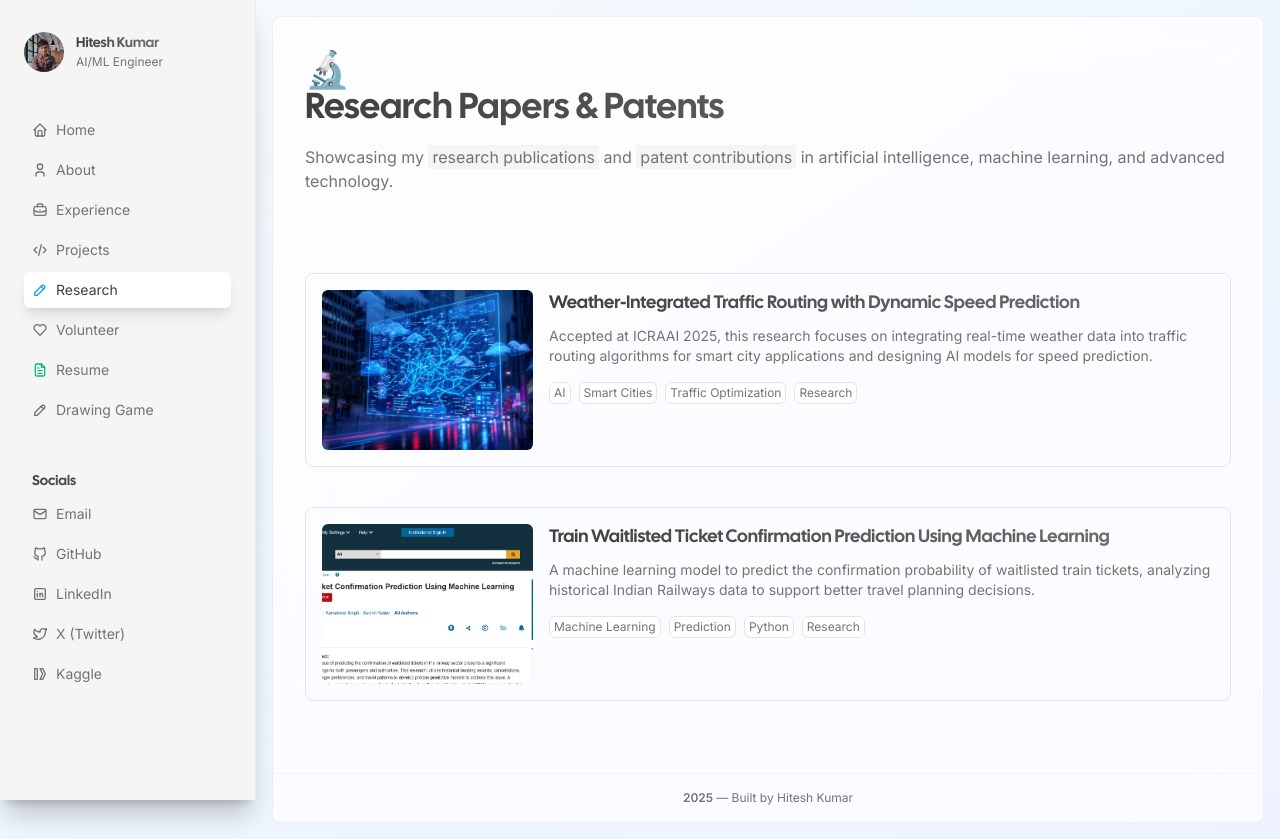
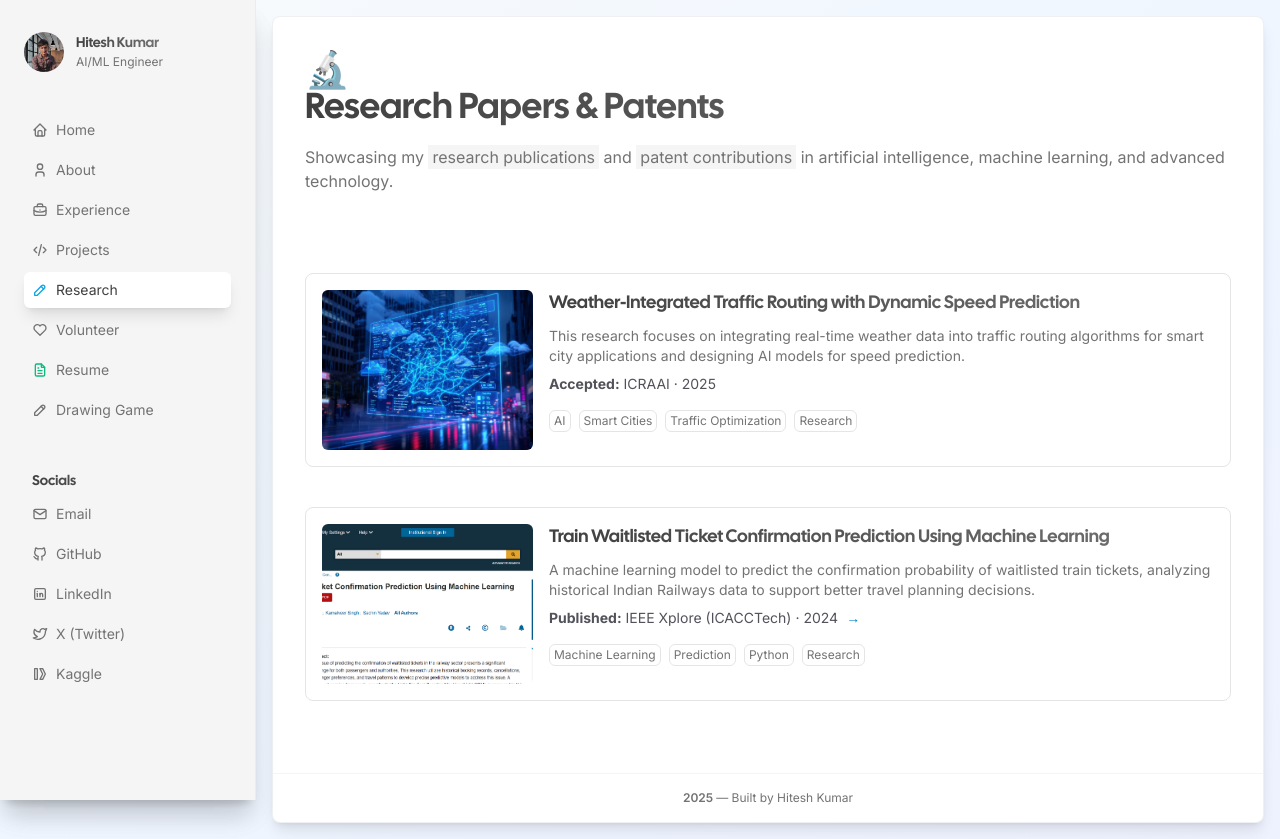
Before and after one commit to Hiteshydv001/AI-ML-Portfolio, a Next.js app: page /research in a window 1280 px wide. Built offline with nearby package versions, Linux system fonts and the light colour scheme.

Commit message:
fix blinking

```diff
--- a/lib/getAllBlogs.ts
+++ b/lib/getAllBlogs.ts
@@ -11,6 +11,12 @@ export async function getAllBlogs() {
       date: "2024-11-17",
       title: "Train Waitlisted Ticket Confirmation Prediction Using Machine Learning",
       description: "A machine learning model to predict the confirmation probability of waitlisted train tickets, analyzing historical Indian Railways data to support better travel planning decisions.",
+      venue: {
+        status: 'Published',
+        name: 'IEEE Xplore (ICACCTech)',
+        year: '2024',
+        url: 'https://ieeexplore.ieee.org'
+      },
       image: "/images/Publication-2.png",
       tags: ["Machine Learning", "Prediction", "Python", "Research"]
     },
@@ -18,7 +24,13 @@ export async function getAllBlogs() {
       slug: "weather-traffic-routing",
       date: "2025-02-21",
       title: "Weather-Integrated Traffic Routing with Dynamic Speed Prediction",
-      description: "Accepted at ICRAAI 2025, this research focuses on integrating real-time weather data into traffic routing algorithms for smart city applications and designing AI models for speed prediction.",
+      description: "This research focuses on integrating real-time weather data into traffic routing algorithms for smart city applications and designing AI models for speed prediction.",
+      venue: {
+        status: 'Accepted',
+        name: 'ICRAAI',
+        year: '2025',
+        url: ''
+      },
       image: "/images/Publication-1.png",
       tags: ["AI", "Smart Cities", "Traffic Optimization", "Research"]
     }
--- a/src/app/layout.tsx
+++ b/src/app/layout.tsx
@@ -29,7 +29,7 @@ export default function RootLayout({
       <body className={twMerge(inter.className, "bg-gradient-to-br from-slate-50 via-blue-50 to-indigo-50")}>
         <Sidebar />
         <div className="pt-20 px-4 pb-4 lg:pt-4 lg:ml-64">
-          <div className="bg-white/70 backdrop-blur-xl rounded-lg border border-gray-200/60 min-h-screen">
+          <div className="bg-white rounded-lg border border-gray-200/60 shadow-lg min-h-screen">
             {children}
             <Footer />
           </div>
--- a/src/components/Blogs.tsx
+++ b/src/components/Blogs.tsx
@@ -70,6 +70,15 @@ export const Blogs = ({ blogs }: { blogs: Blog[] }) => {
                 <Paragraph className="text-sm md:text-sm lg:text-sm mt-2">
                   {blog.description}
                 </Paragraph>
+                {blog.venue && (
+                  <div className="mt-2 text-sm text-zinc-600">
+                    <strong>{blog.venue.status}:</strong>{' '}
+                    {blog.venue.name} {blog.venue.year ? `· ${blog.venue.year}` : ''}
+                    {blog.venue.url ? (
+                      <a href={blog.venue.url} target="_blank" rel="noopener noreferrer" className="ml-2 text-sky-600">→</a>
+                    ) : null}
+                  </div>
+                )}
                 <div className="flex space-x-2 flex-wrap mt-4">
                   {blog.tags?.map((tag, index) => (
                     <span
--- a/src/components/Sidebar.tsx
+++ b/src/components/Sidebar.tsx
@@ -54,7 +54,7 @@ export const Sidebar = () => {
               initial={{ opacity: 0 }}
               animate={{ opacity: 1 }}
               exit={{ opacity: 0 }}
-              className="fixed inset-0 z-40 bg-black/30 backdrop-blur-sm lg:hidden"
+              className="fixed inset-0 z-40 bg-black/40 lg:hidden"
               onClick={() => setOpen(false)}
             />
             {/* Sidebar */}
```
